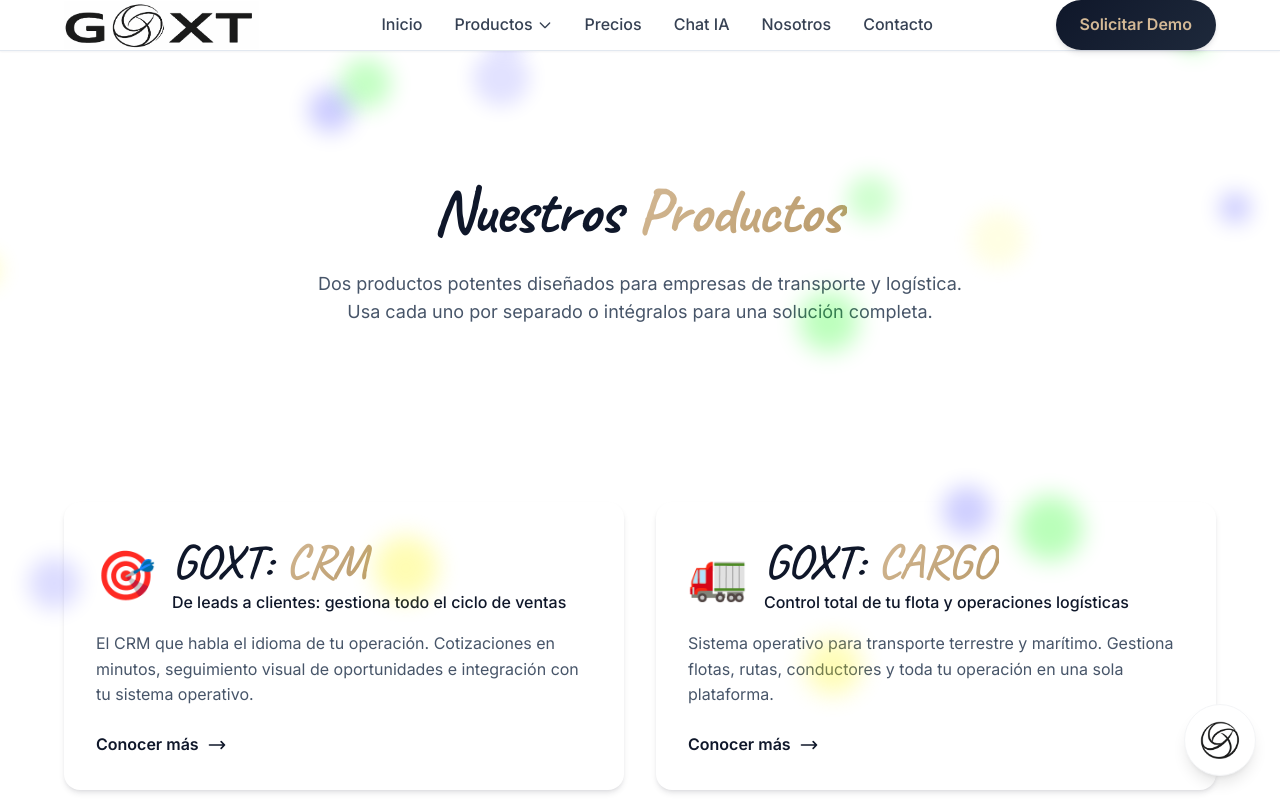
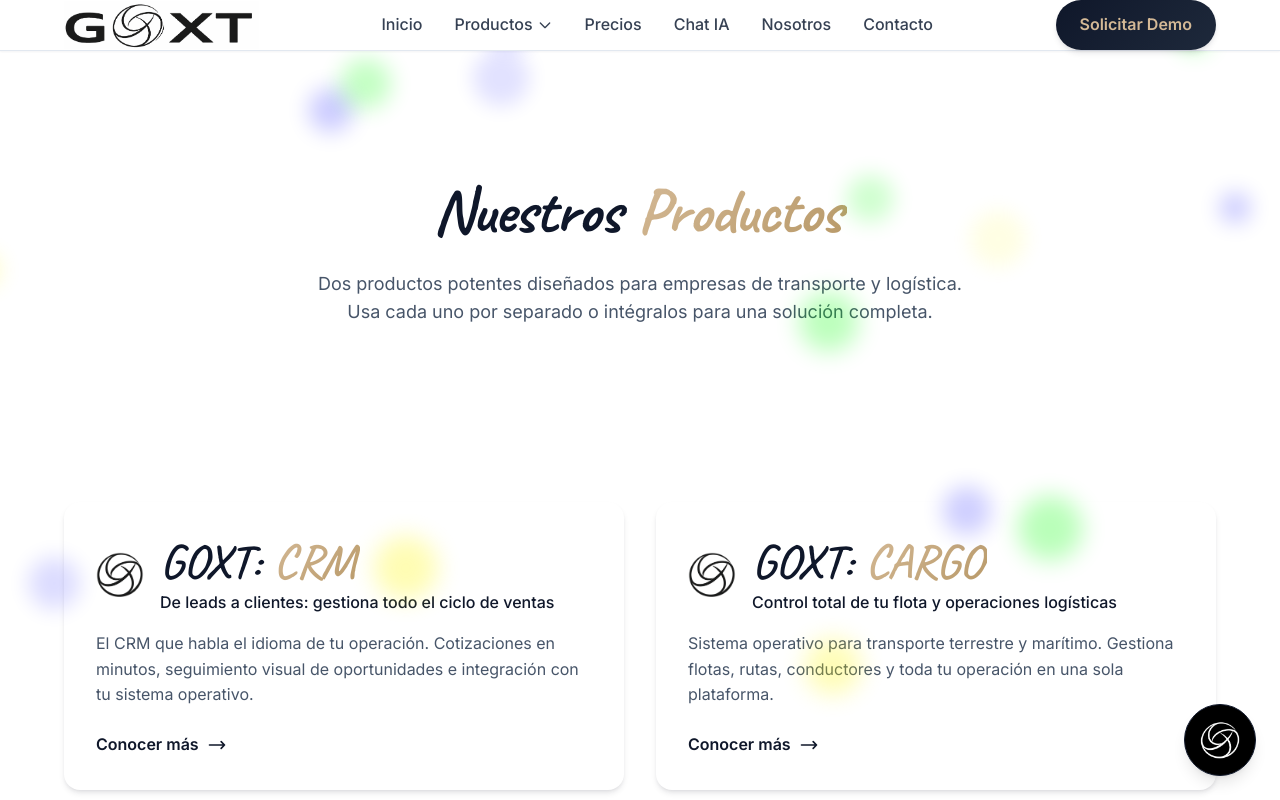
Before and after one commit to KevinCollio27/goxt-website, a Next.js app: page /productos in a window 1280 px wide. Shown: the top 800 px of the page. Built offline with nearby package versions, Linux system fonts and the light colour scheme.

Commit message:
Mejora visual de widget y cambio de logos en Productos

```diff
--- a/src/app/productos/page.tsx
+++ b/src/app/productos/page.tsx
@@ -1,5 +1,6 @@
 import { Metadata } from "next";
 import Link from "next/link";
+import Image from "next/image";
 import FloatingBubbles from "@/components/ui/FloatingBubbles";
 
 export const metadata: Metadata = {
@@ -16,7 +17,15 @@
         description:
             "El CRM que habla el idioma de tu operación. Cotizaciones en minutos, seguimiento visual de oportunidades e integración con tu sistema operativo.",
         href: "/productos/crm",
-        icon: "🎯",
+        icon: (
+            <Image
+                src="/assets/Logo_central_negro.png"
+                alt="GOxT CRM"
+                width={24}
+                height={24}
+                className="w-12 h-12 object-contain"
+            />
+        ),
         gradient: "from-blue-500 to-blue-700",
     },
     {
@@ -26,7 +35,15 @@
         description:
             "Sistema operativo para transporte terrestre y marítimo. Gestiona flotas, rutas, conductores y toda tu operación en una sola plataforma.",
         href: "/productos/cargo",
-        icon: "🚛",
+        icon: (
+            <Image
+                src="/assets/Logo_central_negro.png"
+                alt="GOxT Cargo"
+                width={24}
+                height={24}
+                className="w-12 h-12 object-contain"
+            />
+        ),
         gradient: "from-orange-500 to-orange-700",
     },
 ];
--- a/src/components/ui/AIChat.tsx
+++ b/src/components/ui/AIChat.tsx
@@ -52,7 +52,7 @@
                     style={{ maxHeight: "calc(100vh - 100px)" }}
                 >
                     {/* Header */}
-                    <div className="bg-gradient-to-r from-[var(--goxt-primary)] to-[var(--goxt-secondary)] text-white p-4 flex items-center justify-between">
+                    <div className="bg-[var(--goxt-primary)] text-white p-4 flex items-center justify-between">
                         <div className="flex items-center gap-3">
                             <span className="text-2xl">
                                 <Image
@@ -64,7 +64,7 @@
                                 />
                             </span>
                             <div>
-                                <h3 className="font-bold">Chat GOxT</h3>
+                                <h3 className="goxt-gradient-accent-text font-bold">Chat GOxT</h3>
                                 <p className="text-xs text-white/80">Asistente Virtual</p>
                             </div>
                         </div>
@@ -134,7 +134,7 @@
                             <button
                                 type="submit"
                                 disabled={isLoading || !input.trim()}
-                                className="px-4 py-3 bg-gradient-to-r from-[var(--goxt-primary)] to-[var(--goxt-secondary)] text-white rounded-xl hover:opacity-90 transition-opacity disabled:opacity-50 disabled:cursor-not-allowed"
+                                className="px-4 py-3 bg-[var(--goxt-primary)] text-white rounded-xl hover:opacity-90 transition-opacity disabled:opacity-50 disabled:cursor-not-allowed"
                             >
                                 <Send className="w-5 h-5" />
                             </button>
--- a/src/components/ui/ChatWidget.tsx
+++ b/src/components/ui/ChatWidget.tsx
@@ -19,11 +19,11 @@
                         whileHover={{ scale: 1.1 }}
                         whileTap={{ scale: 0.9 }}
                         onClick={() => setChatOpen(true)}
-                        className="fixed bottom-6 right-6 z-50 w-18 h-18 bg-white rounded-full shadow-lg flex items-center justify-center border border-gray-100 hover:shadow-xl transition-shadow overflow-hidden"
+                        className="fixed bottom-6 right-6 z-50 w-18 h-18 bg-black rounded-full shadow-lg flex items-center justify-center border border-blue hover:shadow-xl transition-shadow overflow-hidden"
                     >
                         <div className="w-10 h-10 relative">
                             <Image
-                                src="/assets/logo_central_negro.png"
+                                src="/assets/logo_central.png"
                                 alt="Chat"
                                 fill
                                 className="object-contain"
--- a/src/components/ui/ConcentricCircles.tsx
+++ b/src/components/ui/ConcentricCircles.tsx
@@ -5,7 +5,7 @@
 
 export default function ConcentricCircles() {
     return (
-        <div className="absolute inset-0 flex items-center justify-center overflow-hidden">
+        <div className="absolute inset-0 flex items-center justify-center overflow-hidden pointer-events-none">
             {[1, 2, 3, 4].map((i) => (
                 <motion.div
                     key={i}
```
Also changed, not shown: public/assets/Logo_fondonegro.png (added).
